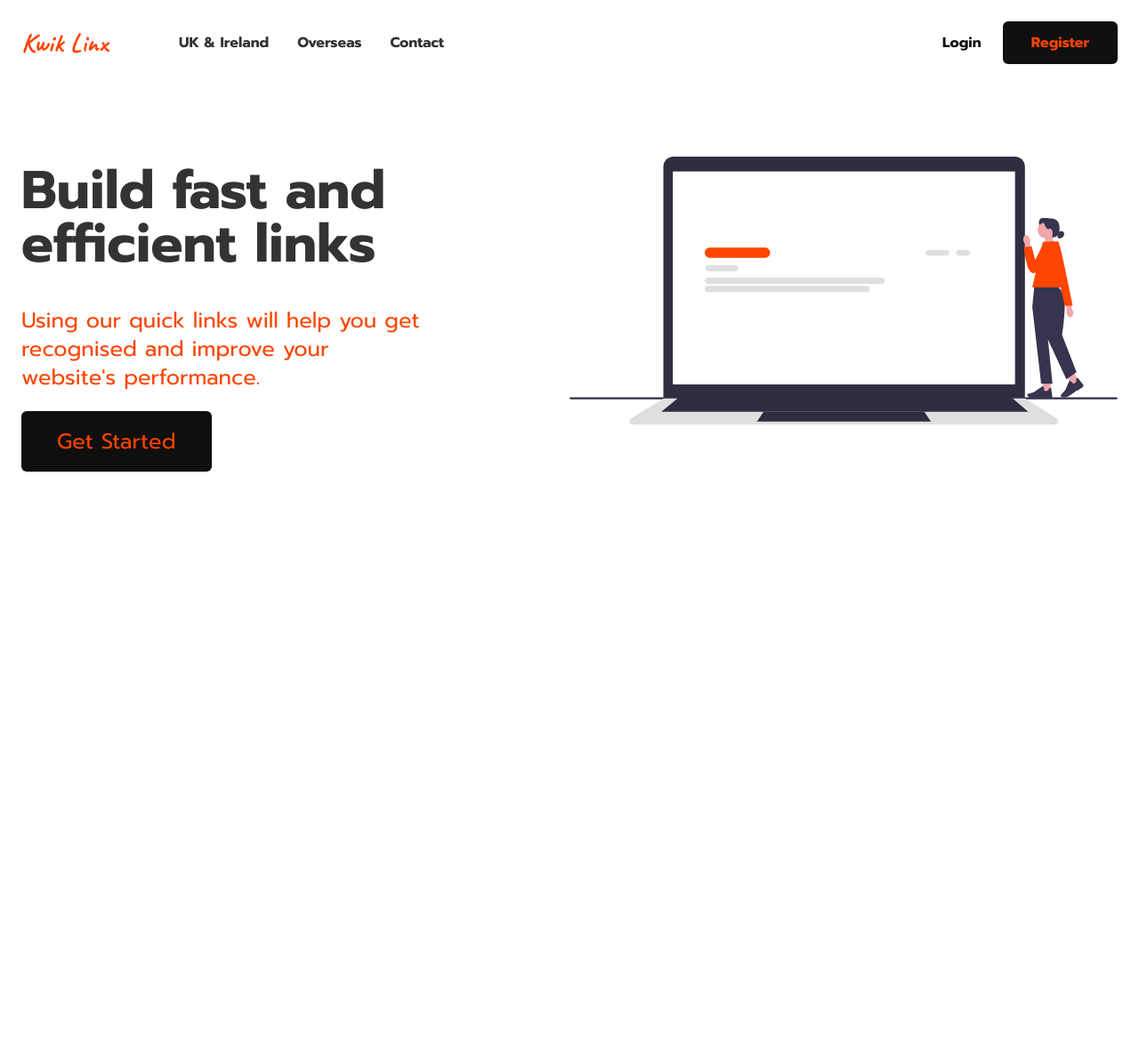
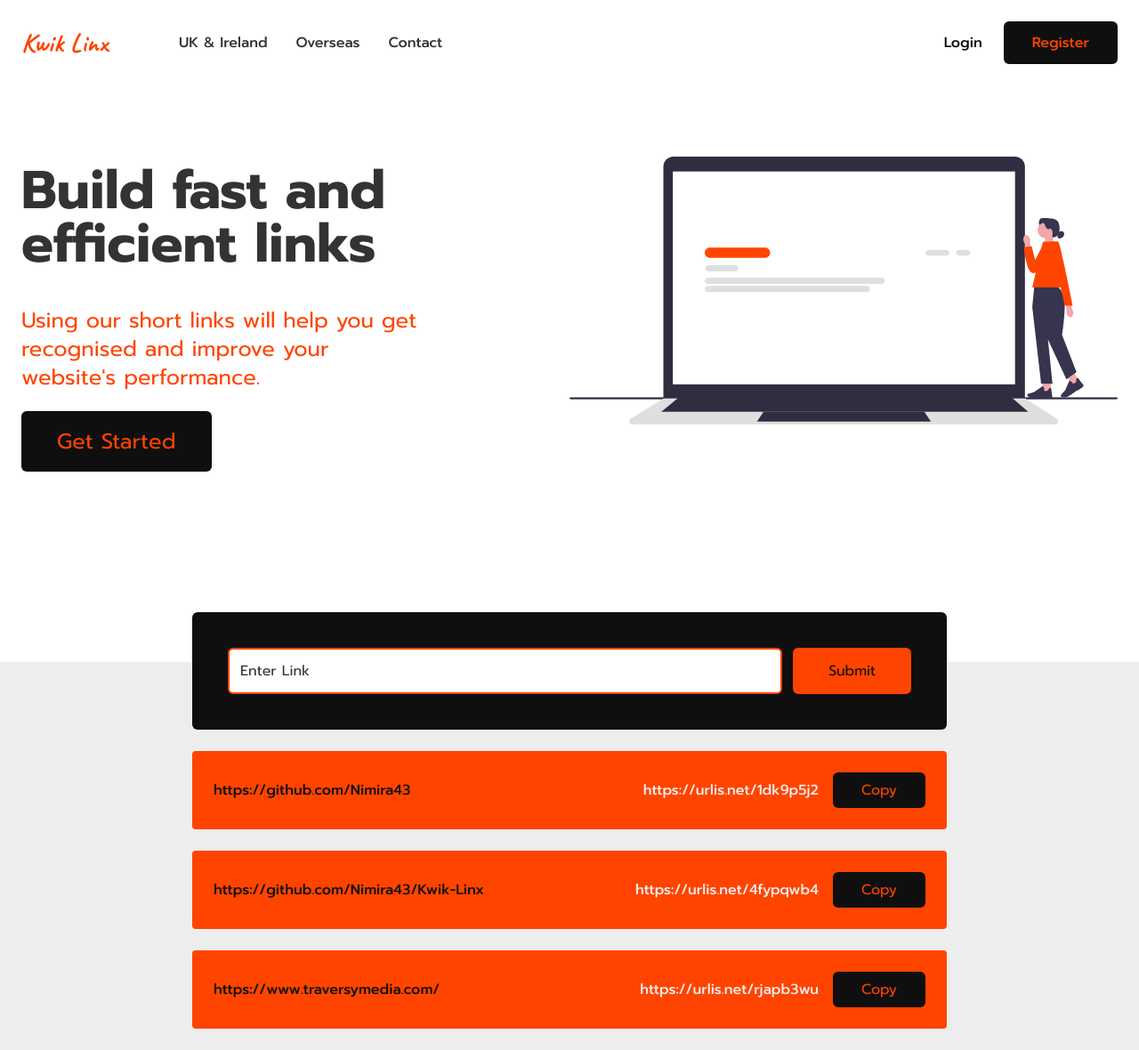
Before and after one commit to Nimira43/Perl-Programming, a website: page index.html in a window 1280 px wide. Shown: the whole page at 89% size. Before the commit the page ends 800 px from the top, so only its background shows below. Drawn offline with Linux system fonts and the light colour scheme.

Commit message:
Short link section mostly completed.

```diff
--- a/index.html
+++ b/index.html
@@ -8,22 +8,22 @@
     <link rel="preconnect" href="https://fonts.gstatic.com" crossorigin>
     <link href="https://fonts.googleapis.com/css2?family=Caveat+Brush&family=Caveat:wght@400..700&family=Prompt:ital,wght@0,100;0,200;0,300;0,400;0,500;0,600;0,700;0,800;0,900;1,100;1,200;1,300;1,400;1,500;1,600;1,700;1,800;1,900&display=swap" rel="stylesheet">
     <link rel="stylesheet" href="./css/style.css">
-    <title>Hazard Holz</title>
+    <title>Kwik Linx</title>
 </head>
 <body>
     <nav class="relative container mx-auto p-6">
         <div class="flex items-center justify-between">
             <div class="flex items-center space-x-20">
                 <h4 class="text-orange font-cursive font-bold text-3xl">Kwik Linx</h4>
-                <div class="hidden space-x-8 font-bold lg:flex">
+                <div class="hidden space-x-8 font-medium lg:flex">
                     <a href="#" class="text-greyMedium hover:text-orange">UK & Ireland</a>
                     <a href="#" class="text-greyMedium hover:text-orange">Overseas</a>
                     <a href="#" class="text-greyMedium hover:text-orange">Contact</a>
                 </div>
             </div>
-            <div class="hidden items-center space-x-6 font-bold text-greyDark lg:flex">
-                <div class="font-bold hover:text-orange">Login</div>
-                <a href="#" class="px-8 py-3 font-bold text-orange bg-greyDark rounded-md text hover:opacity-70">Register</a>
+            <div class="hidden items-center space-x-6 font-medium text-greyDark lg:flex">
+                <div class="hover:text-orange">Login</div>
+                <a href="#" class="px-8 py-3 text-orange bg-greyDark rounded-md text hover:opacity-70">Register</a>
             </div>
 
         </div>
@@ -33,7 +33,7 @@
         <div class="container flex flex-col-reverse mx-auto p-6 lg:flex-row">
             <div class="flex flex-col space-y-10 mb-44 lg:mt-16 lg:w-1/2 xl:mb-52">
                 <h1 class="text-5xl text-greyMedium font-bold text-center lg:text-6xl lg:max-w-md lg:text-left">Build fast and efficient links</h1>
-                <p class="text-2xl text-center text-orange lg:max-w-md lg:text-left">Using our quick links will help you get recognised and improve your website's performance.</p>
+                <p class="text-2xl text-center text-orange lg:max-w-md lg:text-left">Using our short links will help you get recognised and improve your website's performance.</p>
                 <div class="mx-auto lg:mx-0">
                     <a href="" class="py-5 px-10 text-2xl font-bol text-orange bg-greyDark rounded-md lg:py-4 hover:opacity-70">Get Started</a>
                 </div>
@@ -43,6 +43,47 @@
             </div>
         </div>
     </section>
+    <section id="shorten" class="relative bg-greyLight">
+        <div class="max-w-4xl mx-auto p-6 space-y-6">
+            <form id="link-form" class="relative flex flex-col w-full p-10 -mt-20 space-y-4 bg-greyDark rounded-md md:flex-row md:space-y-0 md:space-x-3">
+                <input type="text" class="flex-1 p-3 border-2 border-orange rounded-md placeholder-greyMedium focus:outline-none" placeholder="Enter Link" id="link-input" />
+                <button class="px-10 py-3 text-greyDark bg-orange rounded-md hover:opacity-70 focus:outline-none md:py-2">Submit</button>
+            </form>
+            <div class="flex flex-col items-center justify-between w-full p-6 bg-orange rounded md md:flex-row">
+                <p class="font-medium text-center text-greyDark md:text-left">
+                    https://github.com/Nimira43
+                </p>
+                <div class="flex flex-col items-center justify-end flex-1 space-x-4 space-y-2 md:flex-row md:space-y-0">
+                    <div class="font-medium text-greyLight">
+                        https://urlis.net/1dk9p5j2
+                    </div>
+                    <button class="py-2 px-8 text-orange bg-greyDark rounded-md hover:opacity-70 focus:outline-none">Copy</button>
+                </div>
+            </div>
+            <div class="flex flex-col items-center justify-between w-full p-6 bg-orange rounded md md:flex-row">
+                <p class="font-medium text-center text-greyDark md:text-left">
+                    https://github.com/Nimira43/Kwik-Linx
+                </p>
+                <div class="flex flex-col items-center justify-end flex-1 space-x-4 space-y-2 md:flex-row md:space-y-0">
+                    <div class="font-medium text-greyLight">
+                        https://urlis.net/4fypqwb4
+                    </div>
+                    <button class="py-2 px-8 text-orange bg-greyDark rounded-md hover:opacity-70 focus:outline-none">Copy</button>
+                </div>
+            </div>
+            <div class="flex flex-col items-center justify-between w-full p-6 bg-orange rounded md md:flex-row">
+                <p class="font-medium text-center text-greyDark md:text-left">
+                    https://www.traversymedia.com/
+                </p>
+                <div class="flex flex-col items-center justify-end flex-1 space-x-4 space-y-2 md:flex-row md:space-y-0">
+                    <div class="font-medium text-greyLight">
+                        https://urlis.net/rjapb3wu
+                    </div>
+                    <button class="py-2 px-8 text-orange bg-greyDark rounded-md hover:opacity-70 focus:outline-none">Copy</button>
+                </div>
+            </div>
+        </div>
+    </section>
     <script src="./js/script.js"></script>
 </body>
 </html>
```
Also changed, not shown: css/style.css.
